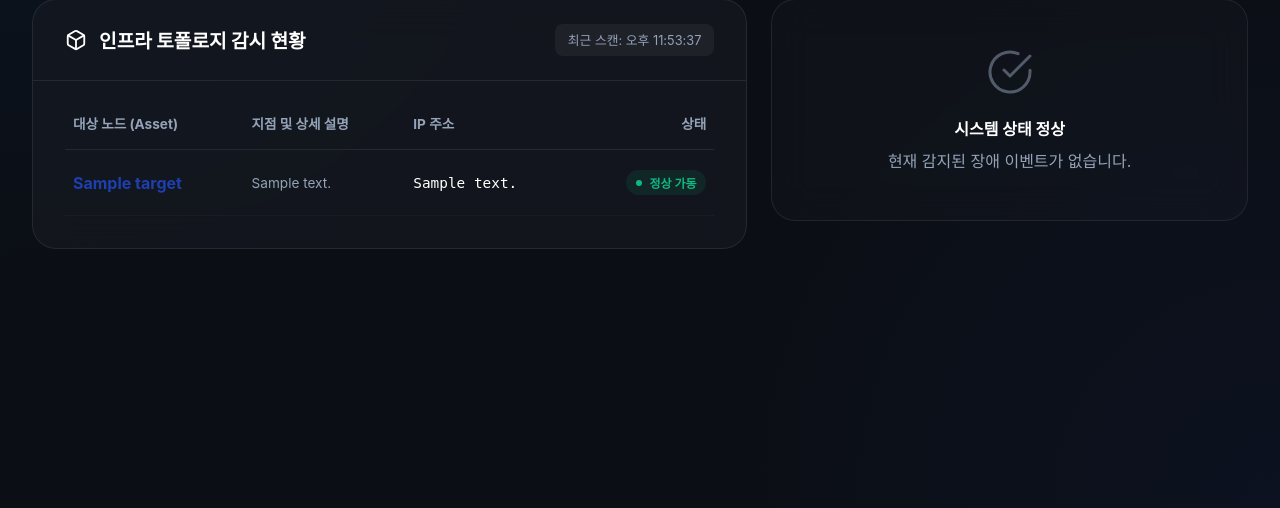
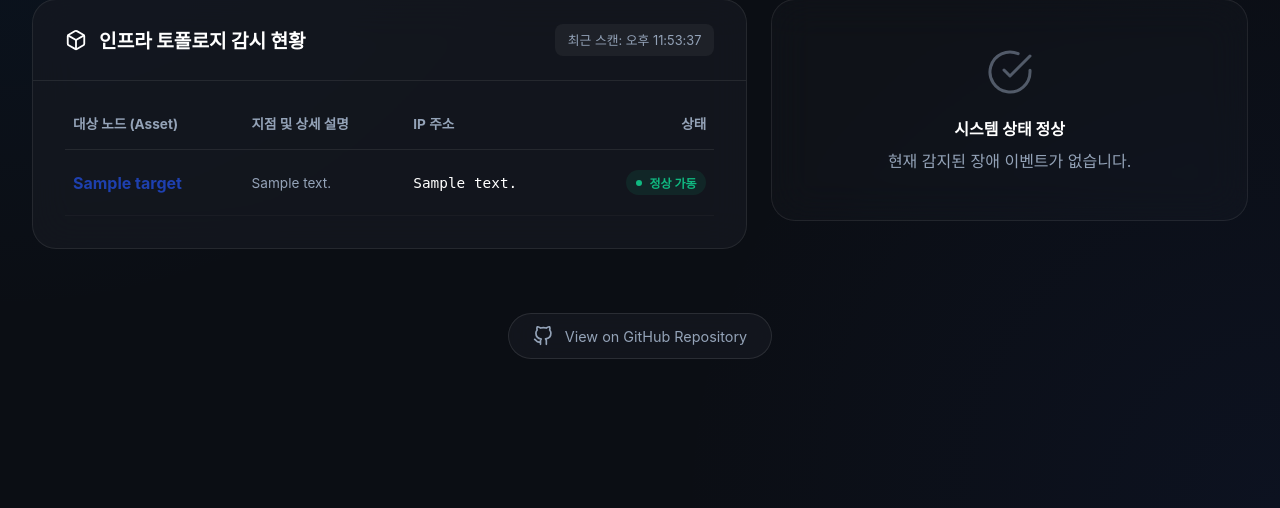
Before and after one commit to glory903-devsecops/dn-ax-infraops, a Django app: page / in a window 1280 px wide. Shown: the part 292-800 px from the top of the page. Run offline with Django 4.2, Linux system fonts and the light colour scheme; tables that the repository leaves empty hold one stand-in row (values such as "Sample post"); data that the repository does not hold is empty; some web fonts are replaced.

Commit message:
style: finalize dashboard with knowledge label and github footer

```diff
--- a/monitoring/templates/monitoring/dashboard.html
+++ b/monitoring/templates/monitoring/dashboard.html
@@ -158,6 +158,14 @@
     </div>
 </div>
 
+<!-- GitHub Repository Link Button -->
+<div style="margin-top: 4rem; padding-bottom: 3rem; display: flex; justify-content: center;">
+    <a href="https://github.com/glory903-devsecops/dn-ax-infraops" target="_blank" class="glass-card" style="display: flex; align-items: center; gap: 0.75rem; padding: 0.75rem 1.5rem; text-decoration: none; color: var(--text-dim); font-size: 0.9rem; transition: all 0.3s ease; border-color: rgba(255,255,255,0.1);">
+        <svg width="20" height="20" viewBox="0 0 24 24" fill="none" stroke="currentColor" stroke-width="2" stroke-linecap="round" stroke-linejoin="round"><path d="M9 19c-5 1.5-5-2.5-7-3m14 6v-3.87a3.37 3.37 0 0 0-.94-2.61c3.14-.35 6.44-1.54 6.44-7A5.44 5.44 0 0 0 20 4.77 5.07 5.07 0 0 0 19.91 1S18.73.65 16 2.48a13.38 13.38 0 0 0-7 0C6.27.65 5.09 1 5.09 1A5.07 5.07 0 0 0 5 4.77a5.44 5.44 0 0 0-1.5 3.78c0 5.42 3.3 6.61 6.44 7A3.37 3.37 0 0 0 9 18.13V22"></path></svg>
+        View on GitHub Repository
+    </a>
+</div>
+
 <script>
     function updateTime() {
         const now = new Date();
```
Also changed, not shown: docs/index.html (+8 -0 lines).
